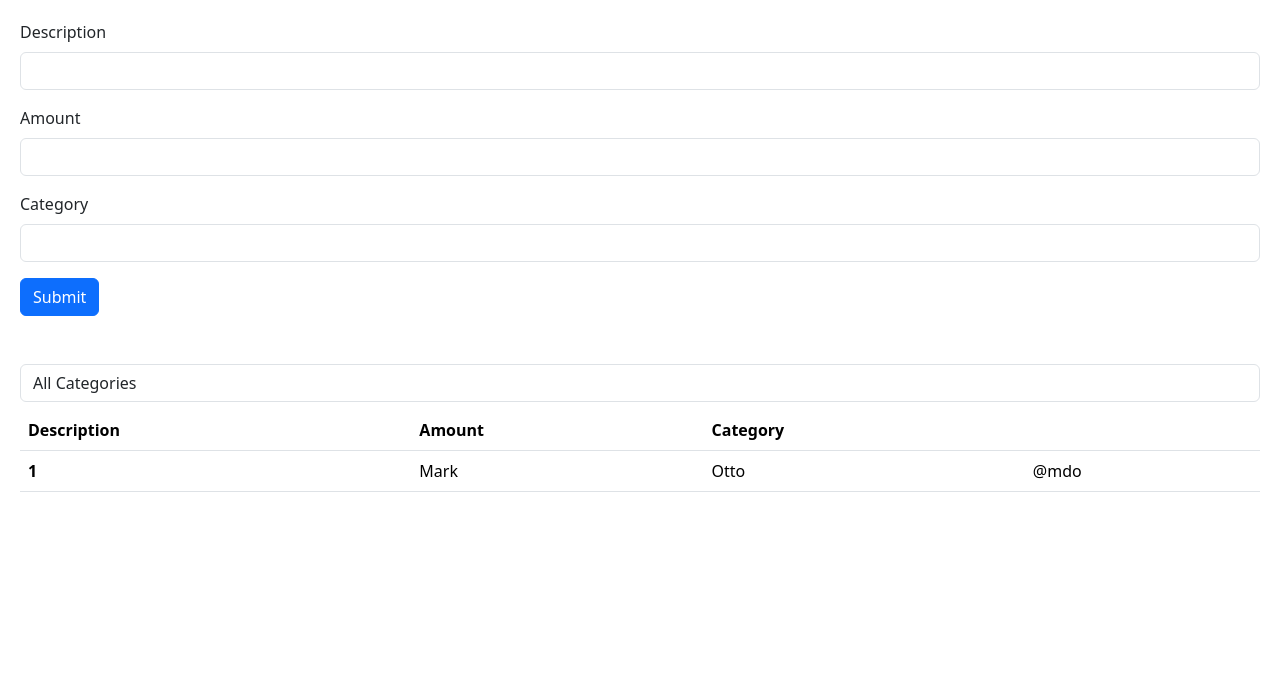
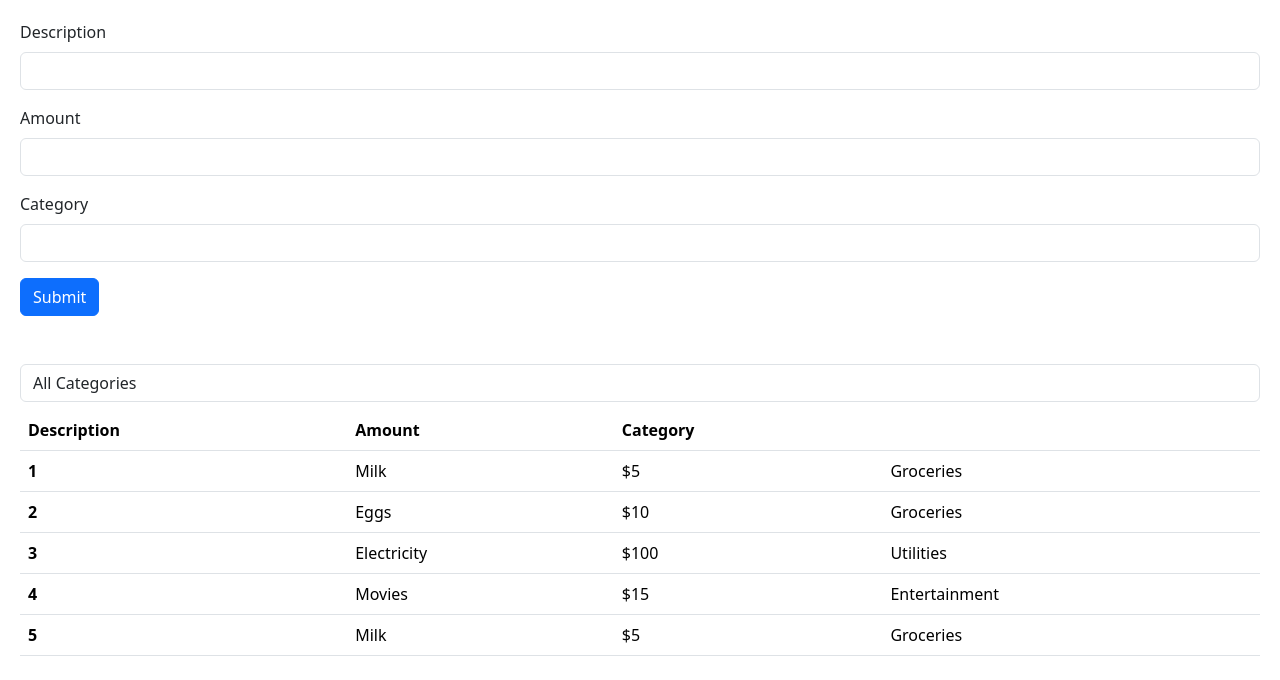
Before and after one commit to mayanjer/react-app, a React (Vite) app: page / in a window 1280 px wide. Shown: the top 680 px of the page. Built offline with nearby package versions, Linux system fonts and the light colour scheme.

Commit message:
added some event handlers

```diff
--- a/src/components/Table.tsx
+++ b/src/components/Table.tsx
@@ -1,19 +1,26 @@
+import type { ChangeEvent } from "react";
+
 function Table() {
-    const objects = [
+  const items = [
     { description: "Milk", amount: "$5", category: "Groceries" },
     { description: "Eggs", amount: "$10", category: "Groceries" },
     { description: "Electricity", amount: "$100", category: "Utilities" },
     { description: "Movies", amount: "$15", category: "Entertainment" },
     { description: "Milk", amount: "$5", category: "Groceries" },
   ];
+
+    function changeHandler(event : ChangeEvent<HTMLSelectElement>) {
+        console.log(event.target)
+    }
   return (
     <>
-      <select className = "form-control mt-5">
-        <option value="">All Categories</option>
-        <option value="">Groceries</option>
-        <option value="">Utility</option>
-        <option value="">Entertainment</option>
+      <select className="form-control mt-5" onChange = {changeHandler}>
+        <option id = "all" value="categories">All Categories</option>
+        <option id = "groceries" value="groceries">Groceries</option>
+        <option id = "utilities" value="utilities">Utility</option>
+        <option id = "entertainment" value="entertainment">Entertainment</option>
       </select>
+
       <table className="table mt-2">
         <thead>
           <tr>
@@ -24,13 +31,16 @@ function Table() {
           </tr>
         </thead>
         <tbody>
+          {items.map((item, index) => {
+            return (
               <tr>
-            <th scope="row">1</th>
-            <td>Mark</td>
-            <td>Otto</td>
-            <td>@mdo</td>
+                <th scope="row">{index + 1}</th>
+                <td>{item.description}</td>
+                <td>{item.amount}</td>
+                <td>{item.category}</td>
               </tr>
-
+            );
+          })}
         </tbody>
       </table>
     </>
```
Lines whose indentation alone changed are shown as unchanged.
